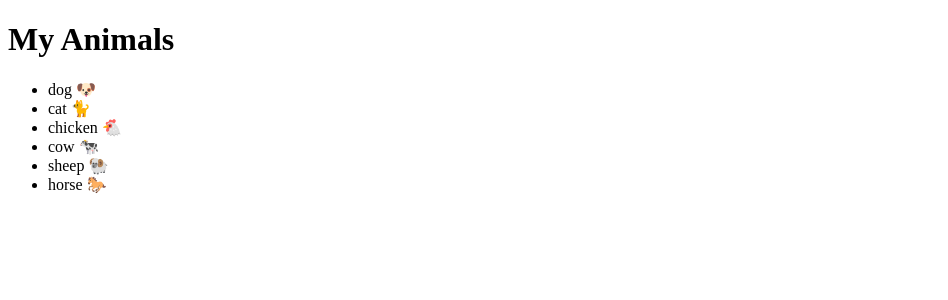
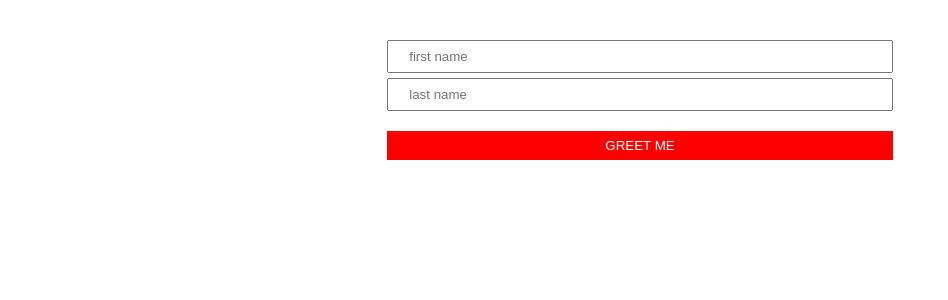
Before and after one commit to Will24300/react-projects, a React (Vite) app: page / in a window 1280 px wide. Shown: the top 300 px of the page, without its empty margins (0-948 px from the left). Built offline with nearby package versions, Linux system fonts and the light colour scheme.

Commit message:
add greetings form submit

```diff
--- a/src/App.jsx
+++ b/src/App.jsx
@@ -1,13 +1,14 @@
 import ButtonClick from "./projects/buttonClick/ButtonClick";
 import ButtonInc from "./projects/buttonIncl/ButtonInc";
 import AnimalList from "./projects/customComp/AnimalList";
+import Greet from "./projects/greetingsForm/Greet";
 import Hello from "./projects/helloworld/Hello";
 import Click from "./projects/useclick/Click";
 
 function App() {
   return (
     <>
-      <AnimalList />
+      <Greet />
     </>
   );
 }
--- /dev/null
+++ b/src/projects/greetingsForm/Greet.jsx
@@ -0,0 +1,23 @@
+import React from "react";
+import "./greet.css";
+
+function Greet() {
+  const handleSubmit = (formData) => {
+    const firstName = formData.get("firstName");
+    const lastName = formData.get("lastName");
+    window.alert(`Hello ${firstName} ${lastName}!`);
+  };
+  return (
+    <>
+      <div>
+        <form action={handleSubmit}>
+          <input type="text" placeholder="first name" name="firstName" />
+          <input type="text" placeholder="last name" name="lastName" />
+          <button>GREET ME</button>
+        </form>
+      </div>
+    </>
+  );
+}
+
+export default Greet;
--- /dev/null
+++ b/src/projects/greetingsForm/greet.css
@@ -0,0 +1,19 @@
+form {
+  display: flex;
+  flex-direction: column;
+  width: 40%;
+  gap: 5px;
+  margin: 40px auto;
+}
+
+input {
+  padding: 7px 20px;
+}
+button {
+  background-color: red;
+  border: none;
+  color: white;
+  padding: 7px 0;
+  margin-top: 15px;
+  cursor: pointer;
+}
```
